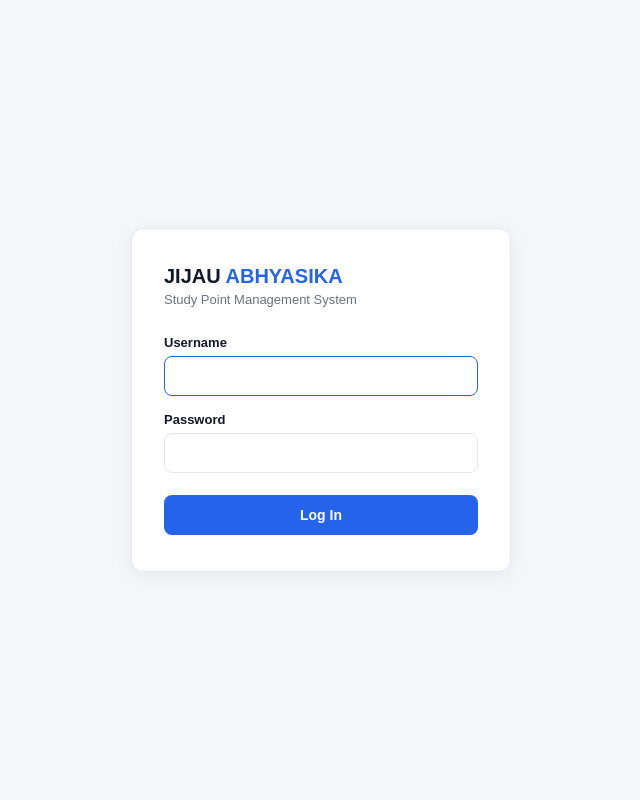
After one commit to omkarghorband24/StudyPoint, a Flask app: page /login in a window 1280 px wide. The commit adds this page. Shown: the whole page, without its empty margins (319-959 px from the left). Run offline with Flask 3, Linux system fonts and the light colour scheme; some libraries are stand-ins or nearby versions.

Commit message:
Added admin login

```diff
--- a/app.py
+++ b/app.py
@@ -1,8 +1,10 @@
-from flask import Flask, render_template, request, jsonify, send_file
+from flask import Flask, render_template, request, jsonify, send_file, session, redirect, url_for
 import sqlite3
 import os
+import functools
 from io import BytesIO
 from datetime import datetime
+from werkzeug.security import generate_password_hash, check_password_hash
 
 from openpyxl import Workbook
 from openpyxl.styles import Font, Alignment, PatternFill
@@ -18,6 +20,14 @@ except ImportError:
 
 
 app = Flask(__name__)
+
+# Needed to keep login sessions secure.
+# On Render, set a SECRET_KEY environment variable
+# so sessions survive restarts/deploys.
+app.secret_key = os.environ.get(
+    "SECRET_KEY",
+    "studypoint-dev-secret-change-this"
+)
 
 
 # =====================================================
@@ -158,7 +168,65 @@ def init_database():
                 )
             """)
 
+        if USE_POSTGRES:
+
+            conn.execute("""
+                CREATE TABLE IF NOT EXISTS admins (
+                    id SERIAL PRIMARY KEY,
+                    username TEXT UNIQUE NOT NULL,
+                    password_hash TEXT NOT NULL,
+                    created_at TEXT NOT NULL
+                )
+            """)
+
+        else:
+
+            conn.execute("""
+                CREATE TABLE IF NOT EXISTS admins (
+                    id INTEGER PRIMARY KEY AUTOINCREMENT,
+                    username TEXT UNIQUE NOT NULL,
+                    password_hash TEXT NOT NULL,
+                    created_at TEXT NOT NULL
+                )
+            """)
+
         conn.commit()
+
+
+        # -------------------------------------------------
+        # SEED 3 DEFAULT ADMIN ACCOUNTS (only if none exist)
+        # -------------------------------------------------
+
+        existing_admin = conn.execute(
+            "SELECT id FROM admins LIMIT 1"
+        ).fetchone()
+
+        if not existing_admin:
+
+            default_admins = [
+                ("admin1", "Admin@123"),
+                ("admin2", "Admin@123"),
+                ("admin3", "Admin@123")
+            ]
+
+            created_at = datetime.now().strftime("%Y-%m-%d %H:%M:%S")
+
+            for username, password in default_admins:
+
+                conn.execute("""
+                    INSERT INTO admins (username, password_hash, created_at)
+                    VALUES (?, ?, ?)
+                """, (
+                    username,
+                    generate_password_hash(password),
+                    created_at
+                ))
+
+            conn.commit()
+
+            print("Seeded 3 default admin accounts: admin1, admin2, admin3 (password: Admin@123)")
+            print("IMPORTANT: Change these passwords after first login.")
+
 
         print("Database initialized successfully.")
 
@@ -179,10 +247,89 @@ def init_database():
 
 
 # =====================================================
+# LOGIN REQUIRED DECORATOR
+# =====================================================
+
+def login_required(view_function):
+
+    @functools.wraps(view_function)
+    def wrapper(*args, **kwargs):
+
+        if not session.get("admin_id"):
+
+            if request.path.startswith("/api/"):
+
+                return jsonify({
+                    "success": False,
+                    "message": "Please log in first."
+                }), 401
+
+            return redirect(url_for("login"))
+
+        return view_function(*args, **kwargs)
+
+    return wrapper
+
+
+# =====================================================
+# LOGIN / LOGOUT
+# =====================================================
+
+@app.route("/login", methods=["GET", "POST"])
+def login():
+
+    if request.method == "GET":
+
+        return render_template("login.html", error=None)
+
+
+    username = request.form.get("username", "").strip()
+    password = request.form.get("password", "")
+
+
+    conn = get_db()
+
+    try:
+
+        admin = conn.execute("""
+            SELECT id, username, password_hash
+            FROM admins
+            WHERE username = ?
+        """, (username,)).fetchone()
+
+    finally:
+
+        conn.close()
+
+
+    if admin and check_password_hash(admin["password_hash"], password):
+
+        session["admin_id"] = admin["id"]
+        session["admin_username"] = admin["username"]
+
+        return redirect(url_for("index"))
+
+
+    return render_template(
+        "login.html",
+        error="Invalid username or password."
+    )
+
+
+@app.route("/logout")
+def logout():
+
+    session.clear()
+
+    return redirect(url_for("login"))
+
+
+# =====================================================
 # HOME PAGE
 # =====================================================
 
 @app.route("/")
+@login_required
 def index():
 
     return render_template("index.html")
@@ -193,6 +340,7 @@ def index():
 # =====================================================
 
 @app.route("/api/students", methods=["GET"])
+@login_required
 def get_students():
 
     today = datetime.now().strftime("%Y-%m-%d")
@@ -252,6 +400,7 @@ def get_students():
 # =====================================================
 
 @app.route("/api/students", methods=["POST"])
+@login_required
 def add_student():
 
     data = request.get_json(silent=True)
@@ -554,6 +703,7 @@ def add_student():
 # =====================================================
 
 @app.route("/api/students/<int:student_id>", methods=["DELETE"])
+@login_required
 def delete_student(student_id):
 
     conn = get_db()
@@ -609,6 +759,7 @@ def delete_student(student_id):
 # =====================================================
 
 @app.route("/api/dashboard", methods=["GET"])
+@login_required
 def dashboard():
 
     today = datetime.now().strftime("%Y-%m-%d")
@@ -720,6 +871,7 @@ def dashboard():
 # =====================================================
 
 @app.route("/api/reports/export", methods=["GET"])
+@login_required
 def export_report():
 
     from_date = request.args.get(
--- a/static/style.css
+++ b/static/style.css
@@ -133,6 +133,30 @@ body {
 
     font-size: 15px;
     font-weight: 700;
+}
+
+.logout-link {
+    width: 36px;
+    height: 36px;
+
+    border-radius: 50%;
+
+    background: var(--danger-light);
+    color: var(--danger);
+
+    display: flex;
+    align-items: center;
+    justify-content: center;
+
+    font-size: 17px;
+    text-decoration: none;
+
+    transition: 0.15s;
+}
+
+.logout-link:hover {
+    background: var(--danger);
+    color: #ffffff;
 }
 
 
--- a/templates/index.html
+++ b/templates/index.html
@@ -37,6 +37,10 @@
             <div class="admin-avatar">
                 A
             </div>
+
+            <a href="/logout" class="logout-link" title="Logout">
+                ⏻
+            </a>
         </div>
 
     </header>
--- /dev/null
+++ b/templates/login.html
@@ -0,0 +1,142 @@
+<!DOCTYPE html>
+<html lang="en">
+<head>
+    <meta charset="UTF-8">
+    <meta name="viewport" content="width=device-width, initial-scale=1.0">
+
+    <title>Login - Study Point Management</title>
+
+    <link rel="stylesheet"
+          href="{{ url_for('static', filename='style.css') }}">
+
+    <style>
+
+        body.login-body {
+            display: flex;
+            align-items: center;
+            justify-content: center;
+            min-height: 100vh;
+            background: var(--background);
+        }
+
+        .login-card {
+            width: 100%;
+            max-width: 380px;
+            background: #ffffff;
+            border: 1px solid var(--border);
+            border-radius: var(--radius);
+            padding: 36px 32px;
+            box-shadow: 0 4px 20px rgba(17, 24, 39, 0.06);
+        }
+
+        .login-brand {
+            font-size: 20px;
+            font-weight: 700;
+            color: var(--dark);
+            margin-bottom: 4px;
+        }
+
+        .login-brand span {
+            color: var(--primary);
+        }
+
+        .login-subtitle {
+            color: var(--text-light);
+            font-size: 13px;
+            margin-bottom: 28px;
+        }
+
+        .login-error {
+            background: var(--danger-light);
+            color: var(--danger);
+            font-size: 13px;
+            padding: 10px 12px;
+            border-radius: 8px;
+            margin-bottom: 18px;
+        }
+
+        .login-field {
+            margin-bottom: 16px;
+        }
+
+        .login-field label {
+            display: block;
+            font-size: 13px;
+            font-weight: 600;
+            color: var(--dark);
+            margin-bottom: 6px;
+        }
+
+        .login-field input {
+            width: 100%;
+            padding: 11px 12px;
+            border: 1px solid var(--border);
+            border-radius: 8px;
+            font-size: 14px;
+            font-family: inherit;
+        }
+
+        .login-field input:focus {
+            outline: none;
+            border-color: var(--primary);
+        }
+
+        .login-btn {
+            width: 100%;
+            padding: 12px;
+            background: var(--primary);
+            color: #ffffff;
+            border: none;
+            border-radius: 8px;
+            font-size: 14px;
+            font-weight: 600;
+            cursor: pointer;
+            margin-top: 6px;
+        }
+
+        .login-btn:hover {
+            background: var(--primary-dark);
+        }
+
+    </style>
+</head>
+<body class="login-body">
+
+    <div class="login-card">
+
+        <div class="login-brand">
+            JIJAU <span>ABHYASIKA</span>
+        </div>
+
+        <div class="login-subtitle">
+            Study Point Management System
+        </div>
+
+        {% if error %}
+        <div class="login-error">
+            {{ error }}
+        </div>
+        {% endif %}
+
+        <form method="POST" action="{{ url_for('login') }}">
+
+            <div class="login-field">
+                <label>Username</label>
+                <input type="text" name="username" required autofocus>
+            </div>
+
+            <div class="login-field">
+                <label>Password</label>
+                <input type="password" name="password" required>
+            </div>
+
+            <button type="submit" class="login-btn">
+                Log In
+            </button>
+
+        </form>
+
+    </div>
+
+</body>
+</html>
```
Also changed, not shown: database.db.
